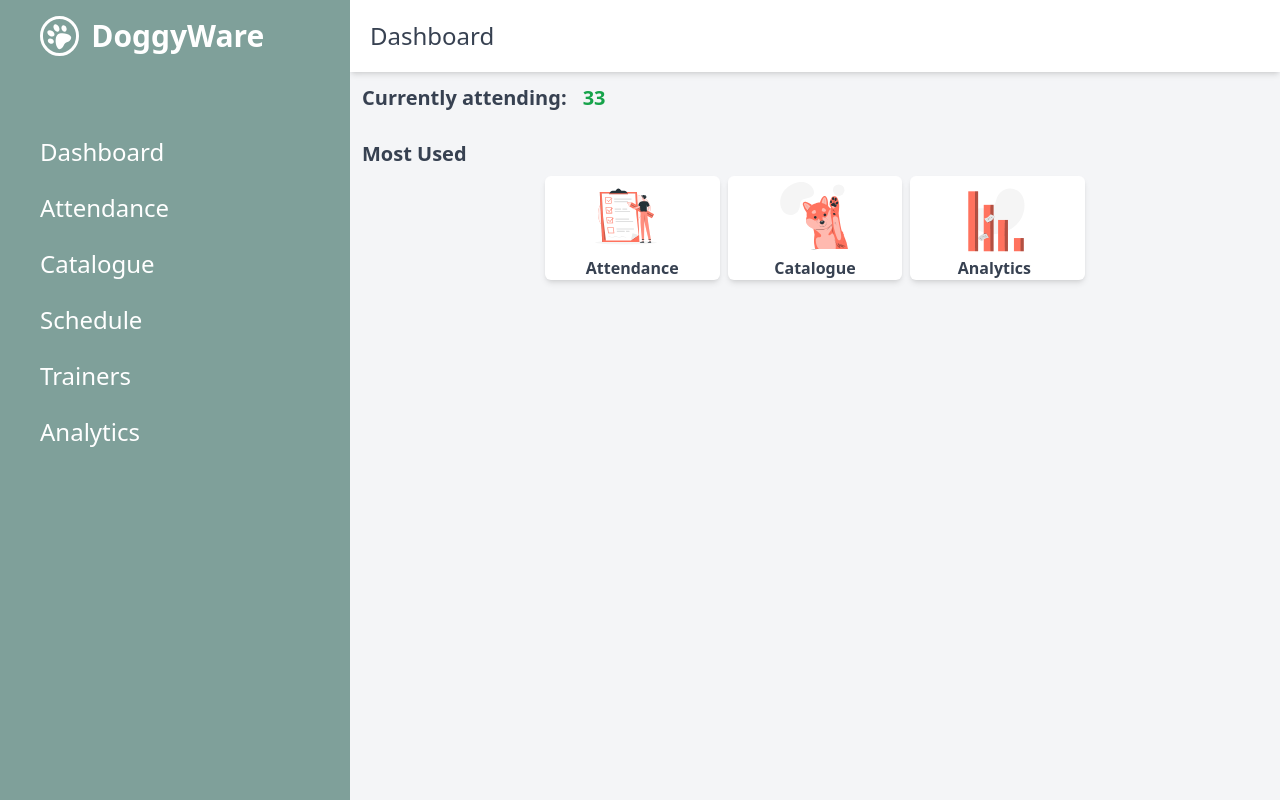
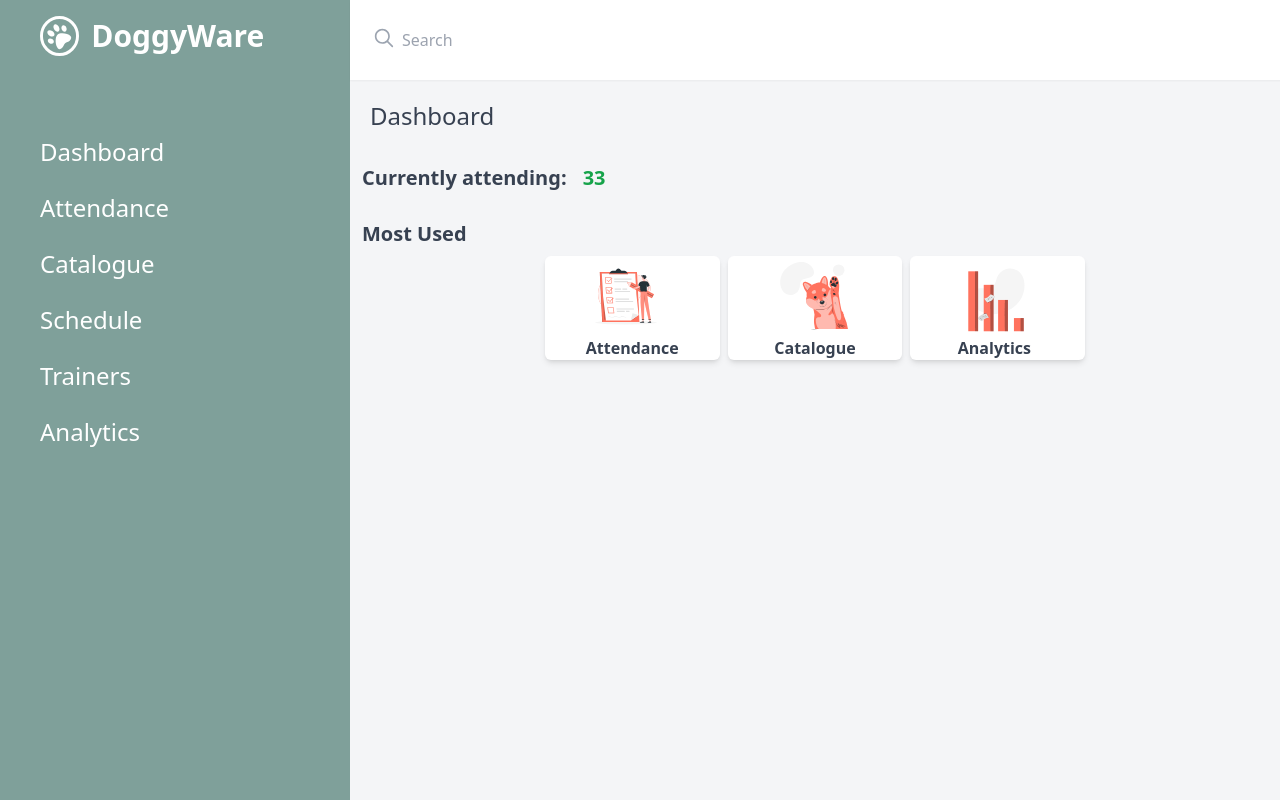
Before and after one commit to AndreiPirHu/DoggyWare, an Angular app: page / in a window 1280 px wide. Built offline with nearby package versions, Linux system fonts and the light colour scheme.

Commit message:
added bg color to index.html body, added search icon, added search-bar to top of view, added search function

```diff
--- a/src/app/app.component.html
+++ b/src/app/app.component.html
@@ -2,6 +2,8 @@
   <app-side-menu class="w-[30vw] max-w-[350px]" />
 
   <div class="flex-1">
-    <router-outlet></router-outlet>
+    <div class="h-20"><app-search-bar /></div>
+
+    <div><router-outlet class="bg-[#f4f5f7]" /></div>
   </div>
 </div>
--- a/src/app/app.component.ts
+++ b/src/app/app.component.ts
@@ -1,11 +1,11 @@
 import { Component } from '@angular/core';
 import { RouterOutlet } from '@angular/router';
 import { SideMenuComponent } from './layout/side-menu/side-menu.component';
-
+import { SearchBarComponent } from './layout/search-bar/search-bar/search-bar.component';
 @Component({
   selector: 'app-root',
   standalone: true,
-  imports: [RouterOutlet, SideMenuComponent],
+  imports: [RouterOutlet, SideMenuComponent, SearchBarComponent],
   templateUrl: './app.component.html',
   styleUrl: './app.component.css',
 })
--- /dev/null
+++ b/src/app/layout/search-bar/search-bar/search-bar.component.html
@@ -0,0 +1,24 @@
+<div class="fixed top-0 w-full shadow-sm bg-white grid">
+  <div class="relative flex ml-5 h-20 items-center">
+    <input
+      type="text"
+      class="w-[400px] p-3 pl-8"
+      placeholder="Search"
+      [(ngModel)]="searchInput"
+      (ngModelChange)="dogSearch()"
+      (blur)="clearSearch()"
+      (focus)="dogSearch()"
+    />
+    <img
+      src="assets/icons/search-icon.svg"
+      alt="Magnifying glass icon"
+      class="h-5 pl-3 absolute top-7 -left-2"
+    />
+  </div>
+
+  <div class="bg-white max-h-[600px] overflow-auto">
+    <div *ngFor="let dog of searchResults">
+      {{ dog.name }}
+    </div>
+  </div>
+</div>
--- /dev/null
+++ b/src/app/layout/search-bar/search-bar/search-bar.component.ts
@@ -0,0 +1,42 @@
+import { Component, OnInit } from '@angular/core';
+import { FormsModule } from '@angular/forms';
+import { Dog } from '../../../dog/dog.model';
+import { StateService } from '../../../state/state.service';
+import { CommonModule } from '@angular/common';
+
+@Component({
+  selector: 'app-search-bar',
+  standalone: true,
+  imports: [FormsModule, CommonModule],
+  templateUrl: './search-bar.component.html',
+  styleUrl: './search-bar.component.css',
+})
+export class SearchBarComponent implements OnInit {
+  dogs: Dog[] = [];
+  searchInput: string = '';
+  searchResults: Dog[] = [];
+
+  constructor(private stateService: StateService) {}
+
+  ngOnInit(): void {
+    this.stateService.dogs$.subscribe((dogs: Dog[]) => {
+      this.dogs = dogs;
+    });
+  }
+
+  dogSearch = () => {
+    if (this.searchInput.length < 3) {
+      return;
+    }
+    this.searchResults = this.dogs.filter((dog) => {
+      return Object.values(dog).some((value) =>
+        value.toString().toLowerCase().includes(this.searchInput.toLowerCase())
+      );
+    });
+    console.log(this.searchResults);
+  };
+
+  clearSearch = () => {
+    this.searchResults = [];
+  };
+}
--- a/src/app/views/home/dashboard.component.html
+++ b/src/app/views/home/dashboard.component.html
@@ -1,7 +1,5 @@
-<div class="bg-[#f4f5f7] h-screen text-gray-700">
-  <div id="title" class="shadow-md bg-white">
-    <h1 class="p-5 text-2xl font-normal">Dashboard</h1>
-  </div>
+<div class="bg-[#f4f5f7] text-gray-700">
+  <h1 class="p-5 text-2xl font-normal">Dashboard</h1>
   <div class="p-3 grid grid-cols-5 gap-2">
     <div class="col-span-full text-xl font-semibold flex">
       <h2>Currently attending:</h2>
--- a/src/index.html
+++ b/src/index.html
@@ -1,13 +1,13 @@
-<!doctype html>
+<!DOCTYPE html>
 <html lang="en">
-<head>
-  <meta charset="utf-8">
-  <title>DoggyWare</title>
-  <base href="/">
-  <meta name="viewport" content="width=device-width, initial-scale=1">
-  <link rel="icon" type="image/x-icon" href="favicon.ico">
-</head>
-<body>
-  <app-root></app-root>
-</body>
+  <head>
+    <meta charset="utf-8" />
+    <title>DoggyWare</title>
+    <base href="/" />
+    <meta name="viewport" content="width=device-width, initial-scale=1" />
+    <link rel="icon" type="image/x-icon" href="favicon.ico" />
+  </head>
+  <body class="bg-[#f4f5f7]">
+    <app-root></app-root>
+  </body>
 </html>
```
Also changed, not shown: src/app/layout/search-bar/search-bar/search-bar.component.css (added), src/assets/icons/search-icon.svg (added), 1 other file (tests, documents, lock files or other folders).
